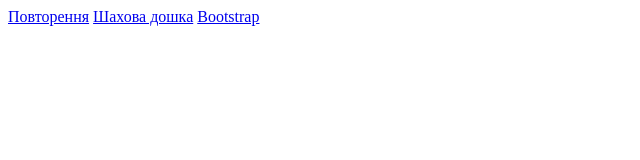
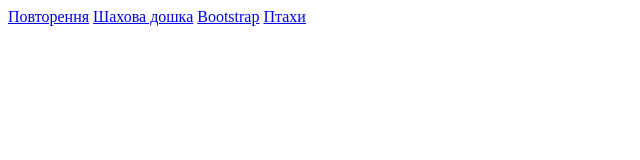
Before and after one commit to PostoronkaLera/PostoronkaLera.github.io, a plain HTML site: page index.html in a window 1280 px wide. Shown: the full height of the page, 0-640 px from the left. Drawn offline with Linux system fonts and the light colour scheme.

Commit message:
Update index.html

```diff
--- a/index.html
+++ b/index.html
@@ -1,3 +1,4 @@
 <a href="1.html">Повторення</a>
 <a href="Шахова дошка.html">Шахова дошка</a>
 <a href="Bootstrap.html">Bootstrap</a>
+<a href="Птахи.html">Птахи</a>
```
